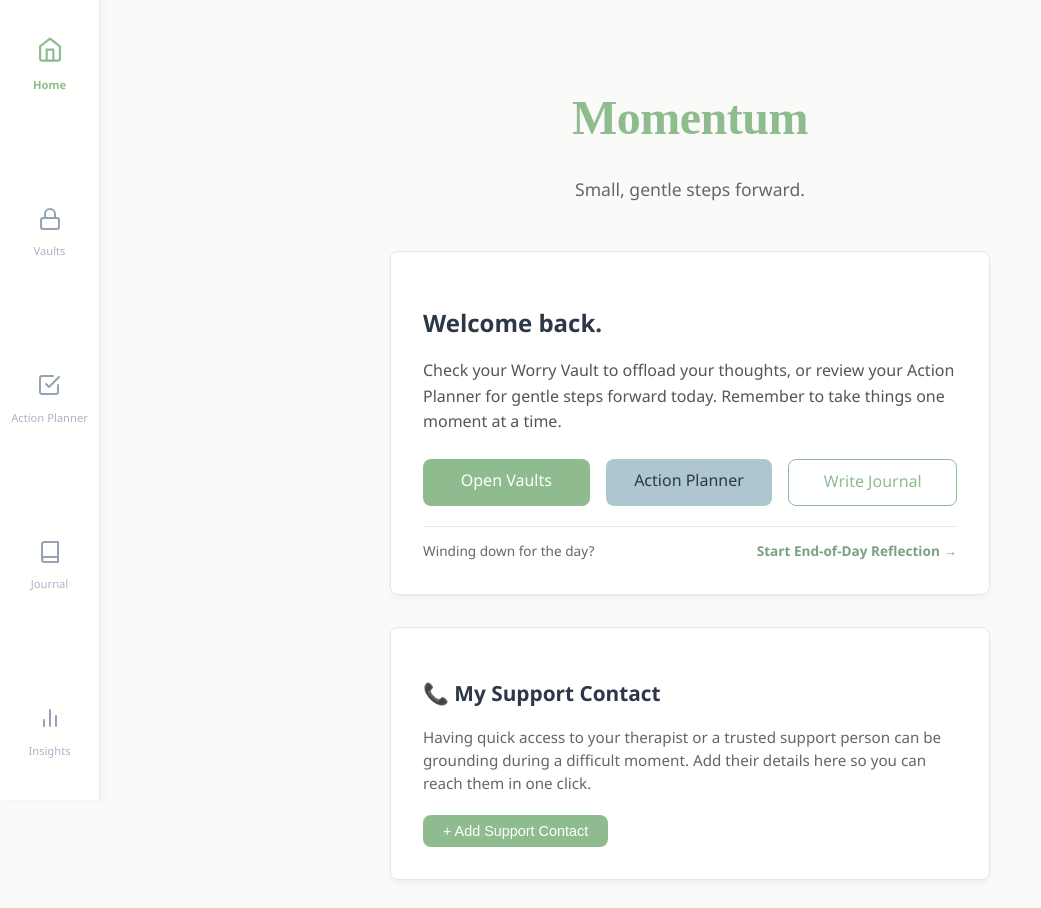
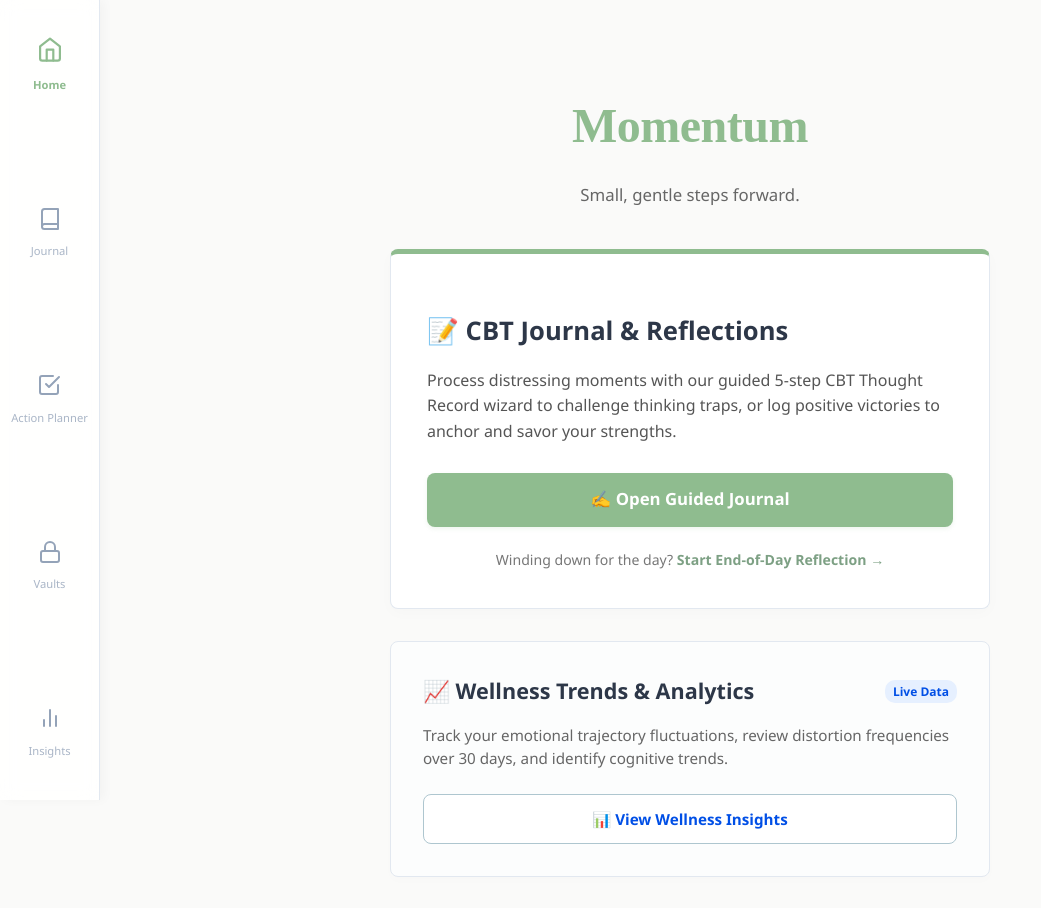
Before and after one commit to Coach-AIM/worry-vault, a Next.js app: page / in a window 1280 px wide. Shown: the top 908 px of the page, without its empty margins (0-1041 px from the left). Built offline with nearby package versions, Linux system fonts and the light colour scheme; no server answers; the database is empty.

Commit message:
reorder layout welcome dashboard and bottom navigation menu links order

```diff
--- a/src/app/page.tsx
+++ b/src/app/page.tsx
@@ -11,6 +11,15 @@ type TherapistContact = {
   notes: string;
 };
 
+const DISTORTION_MAP: Record<string, string> = {
+  "all-or-nothing": "All-or-Nothing",
+  "catastrophizing": "Catastrophizing",
+  "should-statements": "Should Statements",
+  "mind-reading": "Mind Reading",
+  "emotional-reasoning": "Emotional Reasoning",
+  "overgeneralization": "Overgeneralization"
+};
+
 export default function Home() {
   const [contact, setContact] = useState<TherapistContact | null>(null);
   const [loading, setLoading] = useState(true);
@@ -22,6 +31,10 @@ export default function Home() {
   const [email, setEmail] = useState('');
   const [notes, setNotes] = useState('');
   const [backingUp, setBackingUp] = useState(false);
+
+  // Dynamic Dashboard Stats
+  const [entriesCount, setEntriesCount] = useState<number>(0);
+  const [recentTraps, setRecentTraps] = useState<string[]>([]);
 
   async function handleDownloadBackup() {
     const password = prompt("Set a local extraction password to encrypt your backup file:");
@@ -116,8 +129,38 @@ export default function Home() {
     }
   }
 
+  async function fetchJournalStats() {
+    try {
+      const res = await fetch('/api/journal');
+      const data = await res.json();
+      if (data.entries) {
+        setEntriesCount(data.entries.length);
+
+        // Extract cognitive distortions
+        const trapsSet = new Set<string>();
+        data.entries.forEach((e: any) => {
+          if (e.distortionsJson) {
+            try {
+              const parsed = JSON.parse(e.distortionsJson);
+              if (Array.isArray(parsed)) {
+                parsed.forEach(t => {
+                  const resolvedName = DISTORTION_MAP[t] || t;
+                  trapsSet.add(resolvedName);
+                });
+              }
+            } catch (err) {}
+          }
+        });
+        setRecentTraps(Array.from(trapsSet).slice(0, 3));
+      }
+    } catch (err) {
+      console.error("Failed to fetch stats:", err);
+    }
+  }
+
   useEffect(() => {
     fetchContact();
+    fetchJournalStats();
     const hour = new Date().getHours();
     if (hour >= 18 || hour < 6) {
       setIsNight(true);
@@ -144,10 +187,10 @@ export default function Home() {
   }
 
   return (
-    <div style={{ maxWidth: '600px', margin: '0 auto', paddingTop: '1rem', paddingBottom: '2rem' }}>
-      <header style={{ marginBottom: '3rem', textAlign: 'center' }}>
-        <h1 style={{ fontSize: '3rem', color: 'var(--sage-green)', fontFamily: 'serif', marginBottom: '0.5rem', fontWeight: 600, letterSpacing: '-0.5px' }}>Momentum</h1>
-        <p style={{ fontSize: '1.1rem', color: '#666', fontWeight: 400 }}>Small, gentle steps forward.</p>
+    <div style={{ maxWidth: '600px', margin: '0 auto', paddingTop: '1.5rem', paddingBottom: '3.5rem' }}>
+      <header style={{ marginBottom: '2.5rem', textAlign: 'center' }}>
+        <h1 style={{ fontSize: '3rem', color: 'var(--sage-green)', fontFamily: 'serif', marginBottom: '0.25rem', fontWeight: 600, letterSpacing: '-0.5px' }}>Momentum</h1>
+        <p style={{ fontSize: '1.05rem', color: '#666', fontWeight: 400 }}>Small, gentle steps forward.</p>
       </header>
 
       <div style={{ display: 'flex', flexDirection: 'column', gap: '2rem' }}>
@@ -185,71 +228,128 @@ export default function Home() {
           </div>
         )}
 
-        {/* Welcome / Insight Card */}
+        {/* PRIMARY FUNCTION: CBT Journal Card (Top of the Welcome Page) */}
+        <section style={{
+          padding: '2.25rem',
+          backgroundColor: '#fff',
+          borderRadius: 'var(--radius)',
+          border: '1px solid var(--border)',
+          boxShadow: '0 4px 15px rgba(0,0,0,0.02)',
+          borderTop: '5px solid var(--sage-green)'
+        }}>
+          <h2 style={{ fontSize: '1.6rem', marginBottom: '0.5rem', color: 'var(--foreground)', fontWeight: 600 }}>📝 CBT Journal & Reflections</h2>
+          <p style={{ color: '#555', lineHeight: 1.6, marginBottom: '1.75rem', fontSize: '1rem' }}>
+            Process distressing moments with our guided 5-step CBT Thought Record wizard to challenge thinking traps, or log positive victories to anchor and savor your strengths.
+          </p>
+          <div style={{ display: 'flex', flexDirection: 'column', gap: '0.75rem' }}>
+            <Link href="/journal" style={{
+              display: 'block',
+              backgroundColor: 'var(--sage-green)',
+              color: '#fff',
+              padding: '0.85rem 1.5rem',
+              borderRadius: 'var(--radius)',
+              textDecoration: 'none',
+              fontWeight: 600,
+              textAlign: 'center',
+              fontSize: '1.05rem',
+              boxShadow: '0 2px 4px rgba(143,188,143,0.15)',
+              transition: 'all 0.2s'
+            }} className="prompt-card">
+              ✍️ Open Guided Journal
+            </Link>
+            <div style={{ textAlign: 'center', marginTop: '0.5rem' }}>
+              <span style={{ fontSize: '0.88rem', color: '#777' }}>Winding down for the day? </span>
+              <Link href="/reflect" style={{ fontSize: '0.88rem', color: '#7da084', fontWeight: 600, textDecoration: 'none' }}>
+                Start End-of-Day Reflection &rarr;
+              </Link>
+            </div>
+          </div>
+        </section>
+
+        {/* INSIGHTS PREVIEW CARD (Below Journal) */}
+        <section style={{
+          padding: '2rem',
+          backgroundColor: '#fcfdfd',
+          borderRadius: 'var(--radius)',
+          border: '1px solid var(--border)',
+          boxShadow: '0 4px 10px rgba(0,0,0,0.01)'
+        }}>
+          <div style={{ display: 'flex', justifyContent: 'space-between', alignItems: 'center', marginBottom: '0.75rem', flexWrap: 'wrap', gap: '0.5rem' }}>
+            <h2 style={{ fontSize: '1.35rem', color: 'var(--foreground)', fontWeight: 600, margin: 0 }}>📈 Wellness Trends & Analytics</h2>
+            <span style={{ backgroundColor: '#e6f0ff', color: '#004fe6', fontSize: '0.75rem', padding: '0.15rem 0.5rem', borderRadius: '10px', fontWeight: 600 }}>
+              Live Data
+            </span>
+          </div>
+          <p style={{ color: '#666', lineHeight: 1.5, marginBottom: '1.5rem', fontSize: '0.95rem' }}>
+            Track your emotional trajectory fluctuations, review distortion frequencies over 30 days, and identify cognitive trends.
+          </p>
+
+          {/* Dynamic Statistics Panel */}
+          {entriesCount > 0 && (
+            <div style={{
+              backgroundColor: '#fff',
+              padding: '1rem 1.25rem',
+              borderRadius: '8px',
+              border: '1px solid #eef2f6',
+              marginBottom: '1.5rem',
+              display: 'flex',
+              flexDirection: 'column',
+              gap: '0.5rem'
+            }}>
+              <span style={{ fontSize: '0.9rem', color: '#444' }}>
+                🌱 Total journal reflections logged: <strong>{entriesCount}</strong>
+              </span>
+              {recentTraps.length > 0 && (
+                <span style={{ fontSize: '0.85rem', color: '#666' }}>
+                  Traps identified: <strong style={{ color: '#b45309' }}>{recentTraps.join(', ')}</strong>
+                </span>
+              )}
+            </div>
+          )}
+
+          <Link href="/insights" style={{
+            display: 'block',
+            backgroundColor: '#fff',
+            border: '1.5px solid var(--soft-blue)',
+            color: '#004fe6',
+            padding: '0.75rem 1.5rem',
+            borderRadius: 'var(--radius)',
+            textDecoration: 'none',
+            fontWeight: 600,
+            textAlign: 'center',
+            fontSize: '0.95rem',
+            transition: 'all 0.2s'
+          }}>
+            📊 View Wellness Insights
+          </Link>
+        </section>
+
+        {/* ACTION PLANNER CARD (Below Insights) */}
         <section style={{
           padding: '2rem',
           backgroundColor: '#fff',
           borderRadius: 'var(--radius)',
           border: '1px solid var(--border)',
-          boxShadow: '0 4px 6px -1px rgba(0, 0, 0, 0.05)'
+          boxShadow: '0 4px 10px rgba(0,0,0,0.01)'
         }}>
-          <h2 style={{ fontSize: '1.5rem', marginBottom: '1rem', color: 'var(--foreground)' }}>Welcome back.</h2>
-          <p style={{ color: '#555', lineHeight: 1.6, marginBottom: '1.5rem' }}>
-            Check your Worry Vault to offload your thoughts, or review your Action Planner for gentle steps forward today.
-            Remember to take things one moment at a time.
+          <h2 style={{ fontSize: '1.35rem', marginBottom: '0.5rem', color: 'var(--foreground)', fontWeight: 600 }}>📅 Action Planner</h2>
+          <p style={{ color: '#666', lineHeight: 1.5, marginBottom: '1.5rem', fontSize: '0.95rem' }}>
+            Break down worries and tasks into small, manageable daily checklists, schedule recurrences, and track habits.
           </p>
-          <div style={{ display: 'flex', gap: '1rem', flexWrap: 'wrap' }}>
-            <Link href="/vault" style={{
-              display: 'inline-block',
-              backgroundColor: 'var(--sage-green)',
-              color: '#fff',
-              padding: '0.6rem 1.2rem',
+          <Link href="/tasks" style={{
+            display: 'block',
+            backgroundColor: '#f0f4f8',
+            color: '#1e40af',
+            padding: '0.75rem 1.5rem',
             borderRadius: 'var(--radius)',
             textDecoration: 'none',
-              fontWeight: 500,
-              flex: '1',
-              minWidth: '120px',
-              textAlign: 'center'
+            fontWeight: 600,
+            textAlign: 'center',
+            fontSize: '0.95rem',
+            transition: 'all 0.2s'
           }}>
-              Open Vaults
+            📋 Open Action Planner
           </Link>
-            <Link href="/tasks" style={{
-              display: 'inline-block',
-              backgroundColor: 'var(--soft-blue)',
-              color: 'var(--foreground)',
-              padding: '0.6rem 1.2rem',
-              borderRadius: 'var(--radius)',
-              textDecoration: 'none',
-              fontWeight: 500,
-              flex: '1',
-              minWidth: '120px',
-              textAlign: 'center'
-            }}>
-              Action Planner
-            </Link>
-            <Link href="/journal" style={{
-              display: 'inline-block',
-              backgroundColor: 'transparent',
-              border: '1px solid var(--sage-green)',
-              color: 'var(--sage-green)',
-              padding: '0.6rem 1.2rem',
-              borderRadius: 'var(--radius)',
-              textDecoration: 'none',
-              fontWeight: 500,
-              flex: '1',
-              minWidth: '120px',
-              textAlign: 'center'
-            }}>
-              Write Journal
-            </Link>
-          </div>
-
-          <div style={{ borderTop: '1px solid var(--border)', paddingTop: '0.85rem', marginTop: '1.25rem', display: 'flex', justifyContent: 'space-between', alignItems: 'center' }}>
-            <span style={{ fontSize: '0.85rem', color: '#666' }}>Winding down for the day?</span>
-            <Link href="/reflect" style={{ fontSize: '0.85rem', color: '#7da084', fontWeight: 600, textDecoration: 'none' }}>
-              Start End-of-Day Reflection &rarr;
-            </Link>
-          </div>
         </section>
 
         {/* Therapist / Support Network Card */}
--- a/src/components/Navigation.tsx
+++ b/src/components/Navigation.tsx
@@ -18,12 +18,12 @@ export default function Navigation() {
       )
     },
     {
-      name: 'Vaults',
-      href: '/vault',
+      name: 'Journal',
+      href: '/journal',
       icon: (
         <svg xmlns="http://www.w3.org/2000/svg" width="24" height="24" viewBox="0 0 24 24" fill="none" stroke="currentColor" strokeWidth="2" strokeLinecap="round" strokeLinejoin="round">
-          <rect x="3" y="11" width="18" height="11" rx="2" ry="2"></rect>
-          <path d="M7 11V7a5 5 0 0 1 10 0v4"></path>
+          <path d="M4 19.5A2.5 2.5 0 0 1 6.5 17H20"></path>
+          <path d="M6.5 2H20v20H6.5A2.5 2.5 0 0 1 4 19.5v-15A2.5 2.5 0 0 1 6.5 2z"></path>
         </svg>
       )
     },
@@ -38,12 +38,12 @@ export default function Navigation() {
       )
     },
     {
-      name: 'Journal',
-      href: '/journal',
+      name: 'Vaults',
+      href: '/vault',
       icon: (
         <svg xmlns="http://www.w3.org/2000/svg" width="24" height="24" viewBox="0 0 24 24" fill="none" stroke="currentColor" strokeWidth="2" strokeLinecap="round" strokeLinejoin="round">
-          <path d="M4 19.5A2.5 2.5 0 0 1 6.5 17H20"></path>
-          <path d="M6.5 2H20v20H6.5A2.5 2.5 0 0 1 4 19.5v-15A2.5 2.5 0 0 1 6.5 2z"></path>
+          <rect x="3" y="11" width="18" height="11" rx="2" ry="2"></rect>
+          <path d="M7 11V7a5 5 0 0 1 10 0v4"></path>
         </svg>
       )
     },
--- a/src/db/index.ts
+++ b/src/db/index.ts
@@ -3,8 +3,8 @@ import { createClient } from '@libsql/client';
 import * as schema from './schema';
 import path from 'path';
 
-const dbUrl = process.env.DATABASE_URL || `file:${path.join(process.cwd(), 'local.db')}`;
-const authToken = process.env.DATABASE_AUTH_TOKEN;
+const dbUrl = process.env.TURSO_DATABASE_URL || process.env.DATABASE_URL || `file:${path.join(process.cwd(), 'local.db')}`;
+const authToken = process.env.TURSO_AUTH_TOKEN || process.env.DATABASE_AUTH_TOKEN;
 
 const client = createClient({
   url: dbUrl,
```
Lines whose indentation alone changed are shown as unchanged.
